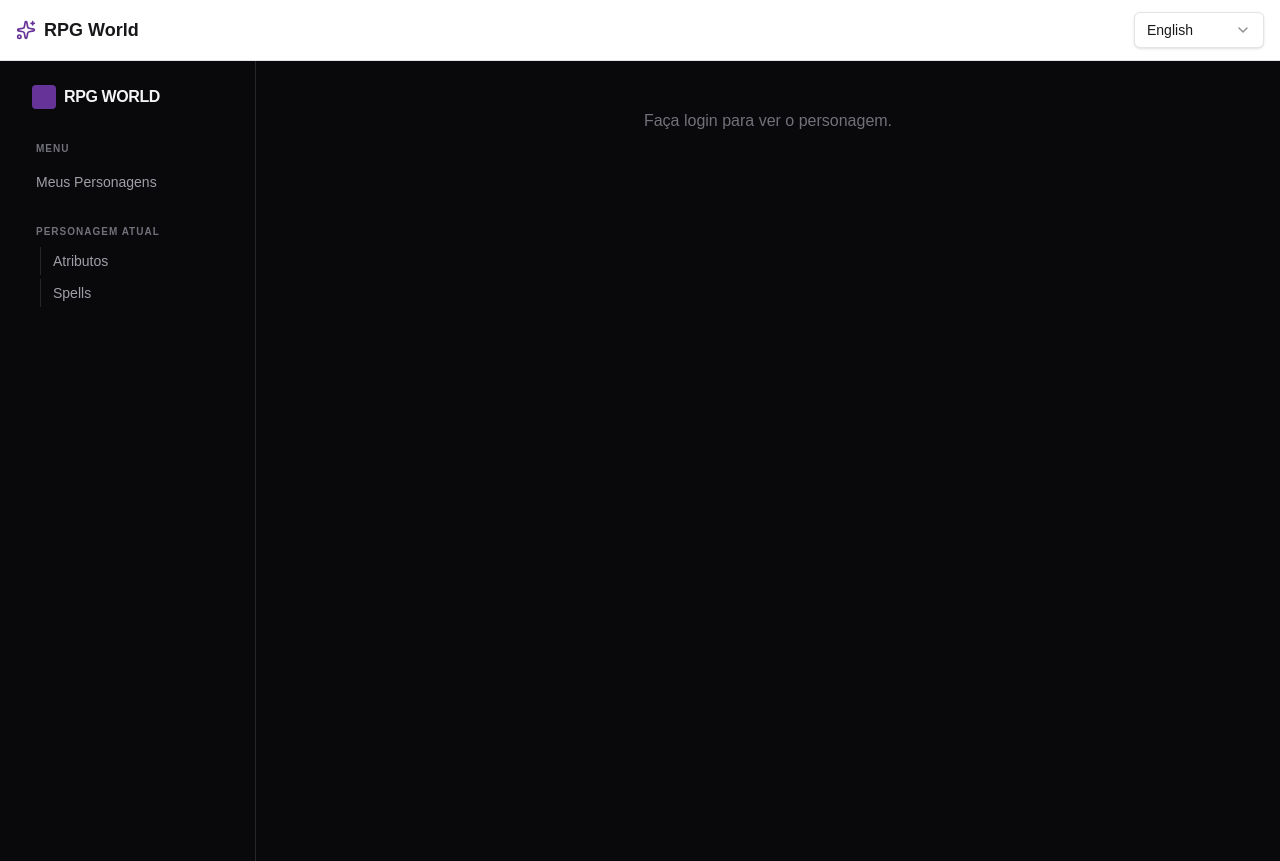
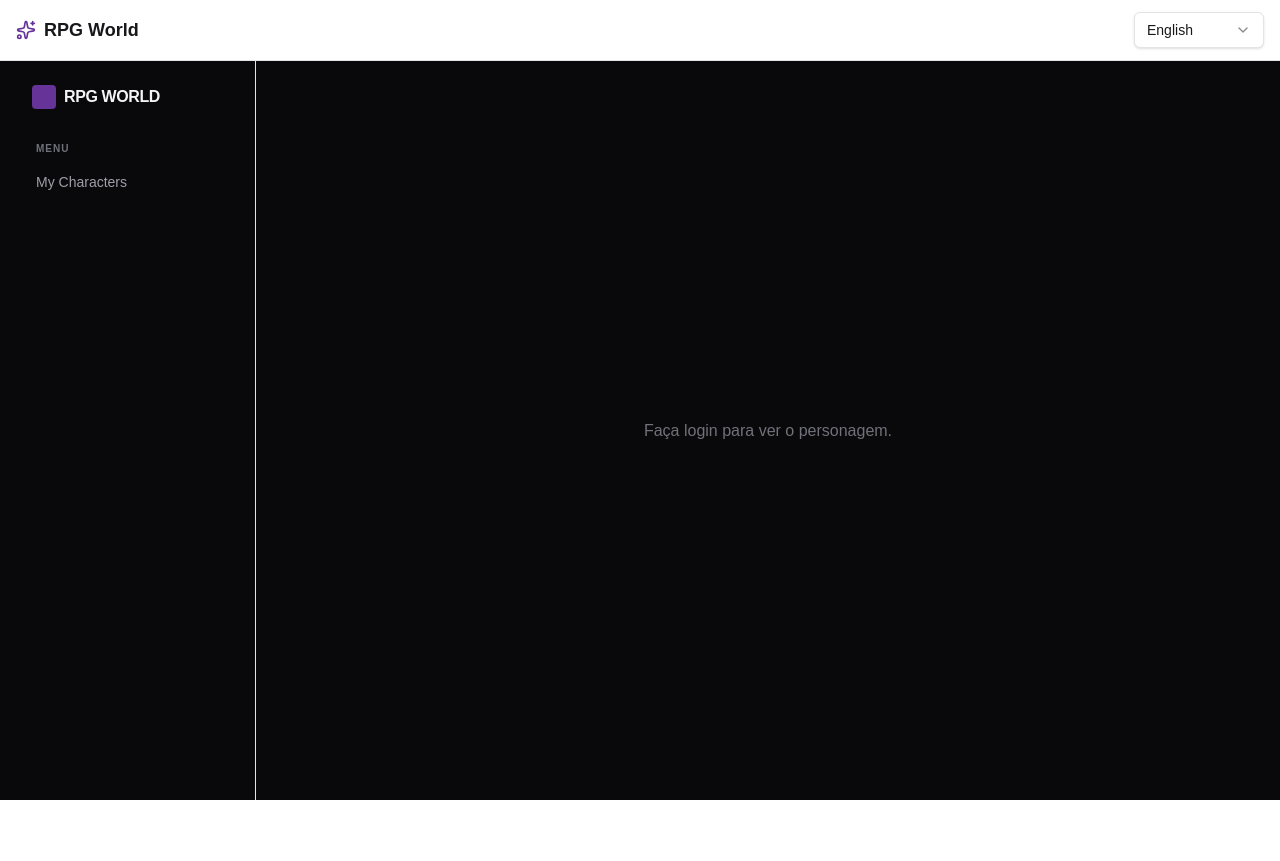
Before and after one commit to rebecamorais/rpg-world, a Next.js app: page /characters/1 in a window 1280 px wide. After the commit the page ends 800 px from the top, so only its background shows below. Built offline with nearby package versions, Linux system fonts and the light colour scheme.

Commit message:
feat: Extract sidebar into dedicated `Sidebar` and `CharacterNavSection` components, adding internationalized navigation labels.

```diff
--- a/app/characters/layout.tsx
+++ b/app/characters/layout.tsx
@@ -1,59 +1,20 @@
 'use client';
 
-import { useParams } from 'next/navigation';
-
-import { NavItem } from '@/frontend/components/nav-item';
+import Sidebar from '@/frontend/components/Sidebar';
 
 export default function CharactersLayout({
   children,
 }: {
   children: React.ReactNode;
 }) {
-  const params = useParams();
-  const characterId = params?.id;
-
   return (
-    <div className="bg-sidebar flex min-h-screen text-zinc-100">
+    <div className="bg-sidebar flex flex-1 text-zinc-100">
       {/* Sidebar */}
-      <aside className="bg-sidebar fixed h-full w-64 overflow-y-auto border-r border-zinc-800 p-6">
-        <div className="mb-8 flex items-center gap-2 px-2">
-          <div className="bg-primary h-6 w-6 rounded" />
-          <span className="font-bold tracking-tight">RPG WORLD</span>
-        </div>
-
-        <nav className="flex flex-col gap-6">
-          <section>
-            <p className="mb-2 px-3 text-[10px] font-bold tracking-widest text-zinc-500 uppercase">
-              Menu
-            </p>
-            <NavItem href="/characters" label="Meus Personagens" />
-          </section>
-
-          {characterId && (
-            <section className="animate-in fade-in slide-in-from-left-2 duration-300">
-              <p className="text-primary mb-2 px-3 text-[10px] font-bold tracking-widest text-zinc-500 uppercase">
-                Personagem Atual
-              </p>
-              <div className="flex flex-col gap-1">
-                <NavItem
-                  href={`/characters/${characterId}`}
-                  label="Atributos"
-                  isSubItem
-                />
-                <NavItem
-                  href={`/characters/${characterId}/spells`}
-                  label="Spells"
-                  isSubItem
-                />
-              </div>
-            </section>
-          )}
-        </nav>
-      </aside>
+      <Sidebar />
 
       {/* Main Content Area */}
-      <main className="ml-64 min-h-screen flex-1">
-        <div className="mx-auto max-w-5xl px-6 py-8">{children}</div>
+      <main className="flex w-full flex-1 flex-col items-center">
+        {children}
       </main>
     </div>
   );
--- a/messages/en.json
+++ b/messages/en.json
@@ -44,5 +44,11 @@
     "requireLogin": "Please sign in to create a character.",
     "success": "Character successfully created!",
     "error": "Error creating character."
+  },
+  "dashboard": {
+    "menu": "Menu",
+    "myCharacters": "My Characters",
+    "attributes": "Attributes",
+    "spells": "Spells"
   }
 }
--- a/messages/pt.json
+++ b/messages/pt.json
@@ -44,5 +44,11 @@
     "requireLogin": "Faça login para criar personagem.",
     "success": "Personagem criado com sucesso!",
     "error": "Erro ao criar personagem."
+  },
+  "dashboard": {
+    "menu": "Menu",
+    "myCharacters": "Meus Personagens",
+    "attributes": "Atributos",
+    "spells": "Magias"
   }
 }
--- /dev/null
+++ b/src/frontend/components/CharacterNavSection.tsx
@@ -0,0 +1,65 @@
+'use client';
+
+import { useEffect, useState } from 'react';
+
+import { useTranslations } from 'next-intl';
+
+import { NavItem } from '@/frontend/components/nav-item';
+import { useCurrentUser } from '@/frontend/context/UserContext';
+
+export default function CharacterNavSection({
+  characterId,
+}: {
+  characterId: string;
+}) {
+  const { currentUser } = useCurrentUser();
+  const tDash = useTranslations('dashboard');
+  const [characterName, setCharacterName] = useState<string>('');
+
+  useEffect(() => {
+    if (!characterId || !currentUser) return;
+    let active = true;
+
+    Promise.resolve().then(() => {
+      if (active) setCharacterName('');
+    });
+
+    fetch(`/api/characters/${characterId}`)
+      .then((res) => res.json())
+      .then((data) => {
+        if (active && !data.error && data.name) {
+          setCharacterName(data.name);
+        }
+      })
+      .catch((err) => console.error('Failed to fetch character name', err));
+
+    return () => {
+      active = false;
+    };
+  }, [characterId, currentUser]);
+
+  if (!characterName) return null;
+
+  return (
+    <section className="animate-in fade-in slide-in-from-left-2 duration-300">
+      <p
+        className="text-primary mb-2 truncate px-3 text-[10px] font-bold tracking-widest uppercase"
+        title={characterName}
+      >
+        {characterName}
+      </p>
+      <div className="flex flex-col gap-1">
+        <NavItem
+          href={`/characters/${characterId}`}
+          label={tDash('attributes')}
+          isSubItem
+        />
+        <NavItem
+          href={`/characters/${characterId}/spells`}
+          label={tDash('spells')}
+          isSubItem
+        />
+      </div>
+    </section>
+  );
+}
--- /dev/null
+++ b/src/frontend/components/Sidebar.tsx
@@ -0,0 +1,43 @@
+'use client';
+
+import { useParams } from 'next/navigation';
+
+import { useTranslations } from 'next-intl';
+
+import CharacterNavSection from '@/frontend/components/CharacterNavSection';
+import { NavItem } from '@/frontend/components/nav-item';
+import { useCurrentUser } from '@/frontend/context/UserContext';
+
+export default function Sidebar() {
+  const params = useParams();
+  const characterId = params?.id as string;
+  const { currentUser } = useCurrentUser();
+  const tDash = useTranslations('dashboard');
+
+  const displayLabel = currentUser ? `@${currentUser.username}` : 'RPG WORLD';
+
+  return (
+    <aside className="bg-sidebar border-border hidden w-64 flex-col border-r p-6 sm:flex">
+      <div className="mb-8 flex items-center gap-2 px-2">
+        <div className="bg-primary h-6 w-6 rounded" />
+        <span
+          className="truncate font-bold tracking-tight"
+          title={displayLabel}
+        >
+          {displayLabel}
+        </span>
+      </div>
+
+      <nav className="flex flex-col gap-6">
+        <section>
+          <p className="mb-2 px-3 text-[10px] font-bold tracking-widest text-zinc-500 uppercase">
+            {tDash('menu')}
+          </p>
+          <NavItem href="/characters" label={tDash('myCharacters')} />
+        </section>
+
+        {characterId && <CharacterNavSection characterId={characterId} />}
+      </nav>
+    </aside>
+  );
+}
```
